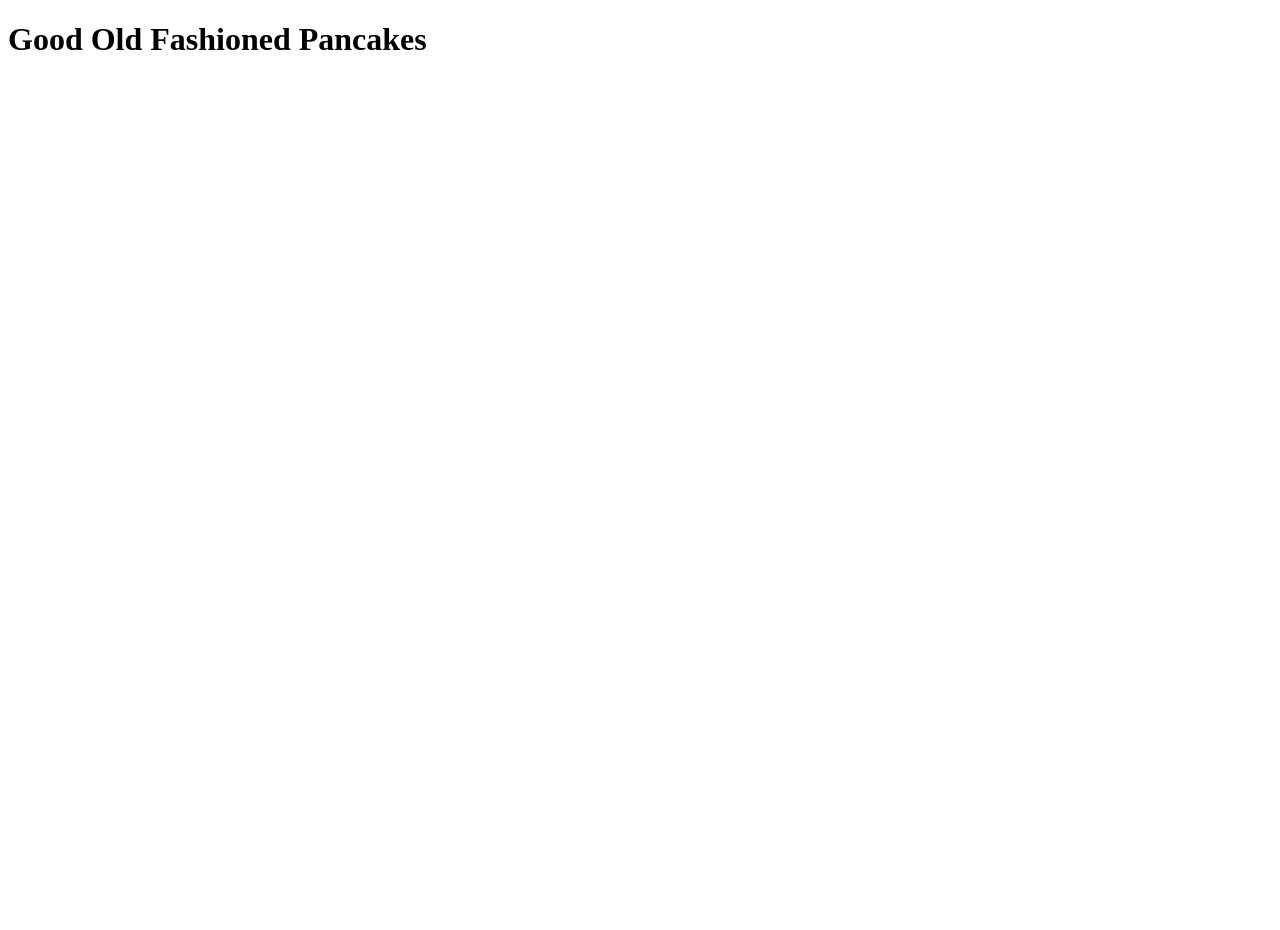
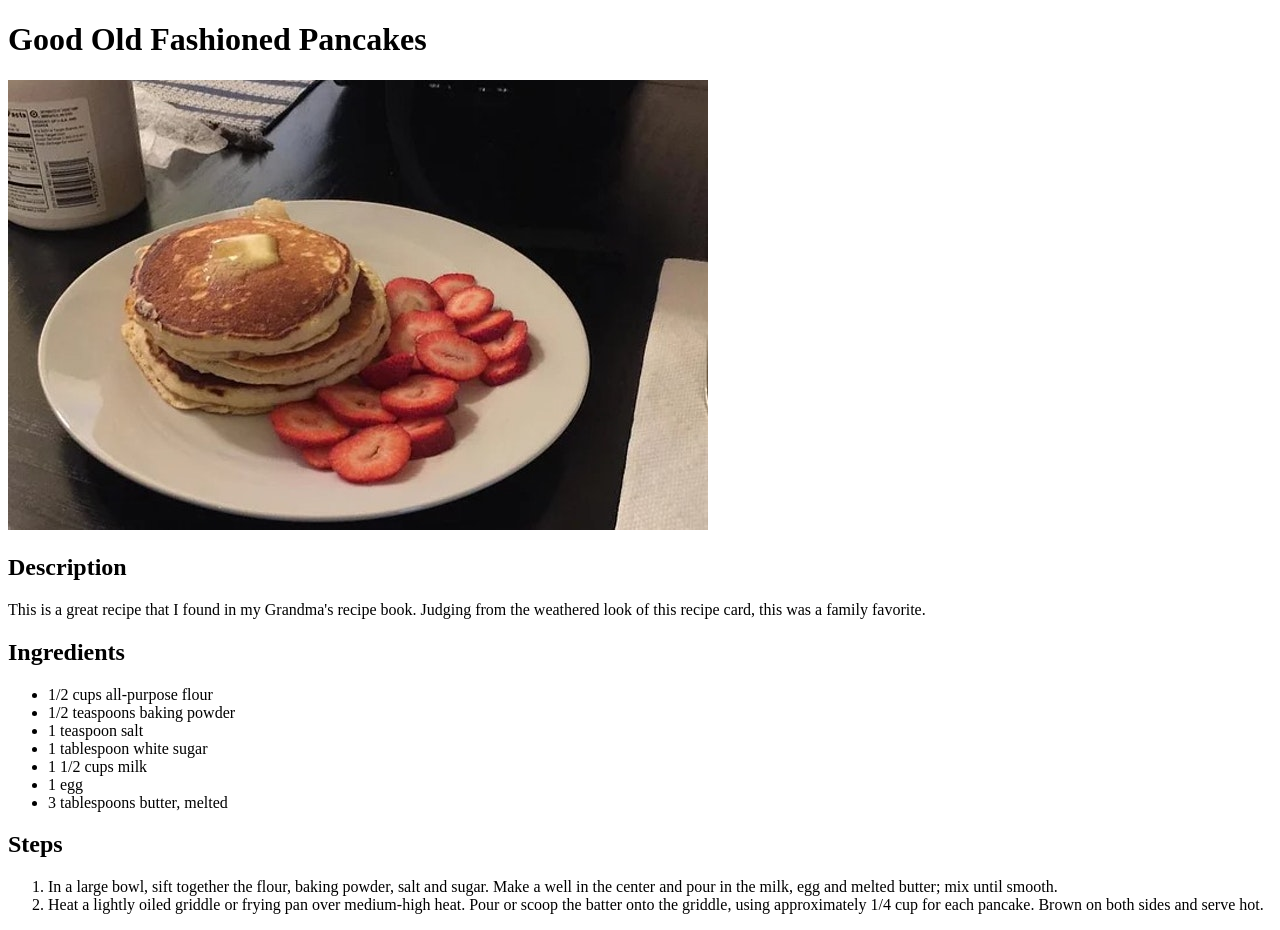
Before and after one commit to ahmedhanyh/odin-recipes, a plain HTML site: page recipes/pancakes.html in a window 1280 px wide. Before the commit the page ends 800 px from the top, so only its background shows below. Drawn offline with Linux system fonts and the light colour scheme.

Commit message:
Add pancakes.jpg and edit pancakes.html
Add an image for the recipe, description, ingredients and steps

```diff
--- a/recipes/pancakes.html
+++ b/recipes/pancakes.html
@@ -6,5 +6,27 @@
 </head>
 <body>
     <h1>Good Old Fashioned Pancakes</h1>
+
+    <img src="../images/pancakes.jpg" alt="Picture of pancakes.">
+
+    <h2>Description</h2>
+    <p>This is a great recipe that I found in my Grandma's recipe book. Judging from the weathered look of this recipe card, this was a family favorite.</p>
+
+    <h2>Ingredients</h2>
+    <ul>
+        <li>1/2 cups all-purpose flour</li>
+        <li>1/2 teaspoons baking powder</li>
+        <li>1 teaspoon salt</li>
+        <li>1 tablespoon white sugar</li>
+        <li>1 1/2 cups milk</li>
+        <li>1 egg</li>
+        <li>3 tablespoons butter, melted</li>
+    </ul>
+
+    <h2>Steps</h2>
+    <ol>
+        <li>In a large bowl, sift together the flour, baking powder, salt and sugar. Make a well in the center and pour in the milk, egg and melted butter; mix until smooth.</li>
+        <li>Heat a lightly oiled griddle or frying pan over medium-high heat. Pour or scoop the batter onto the griddle, using approximately 1/4 cup for each pancake. Brown on both sides and serve hot.</li>
+    </ol>
 </body>
 </html>
```
Also changed, not shown: images/pancakes.jpg (added).
